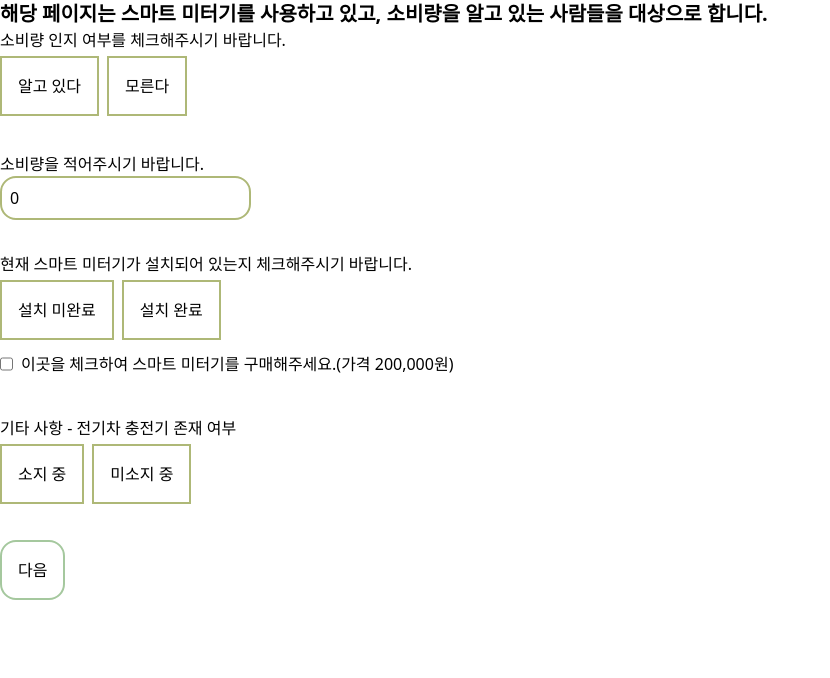
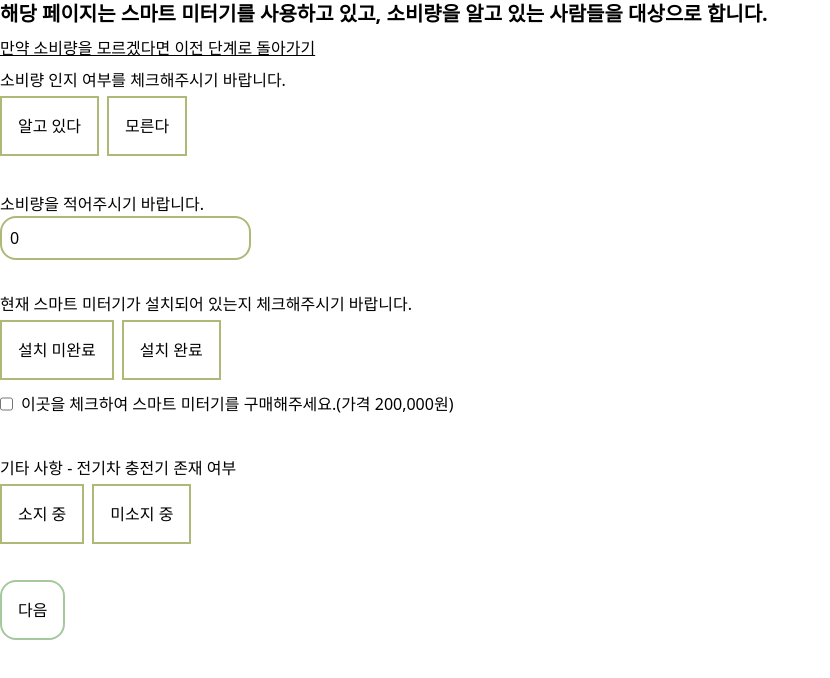
Before and after one commit to Littlestar0508/wrtn_assignment, a Next.js app: page /smart-calculate in a window 1280 px wide. Shown: the top 678 px of the page, without its empty margins (0-830 px from the left). Built offline with nearby package versions, Linux system fonts and the light colour scheme.

Commit message:
FEAT : step3로 이동하는 링크 생성

```diff
--- a/src/app/smart-calculate/page.tsx
+++ b/src/app/smart-calculate/page.tsx
@@ -2,8 +2,12 @@
 
 import RadioGroup from "@/components/RadioGroup";
 import { useUserSettingStore } from "@/store/useUserSettingStore";
+import Link from "next/link";
+import { useRouter } from "next/navigation";
 
 export default function SmartCalculate() {
+  const router = useRouter();
+
   const {
     evCharger,
     smartMeter,
@@ -29,10 +33,13 @@ export default function SmartCalculate() {
 
   return (
     <>
-      <div className="font-bold text-xl">
+      <p className="font-bold text-xl">
         해당 페이지는 스마트 미터기를 사용하고 있고, 소비량을 알고 있는 사람들을
         대상으로 합니다.
-      </div>
+      </p>
+      <Link href="/calculate" className="underline block py-2">
+        만약 소비량을 모르겠다면 이전 단계로 돌아가기
+      </Link>
 
       <form className="flex flex-col items-start gap-8">
         <RadioGroup
```
